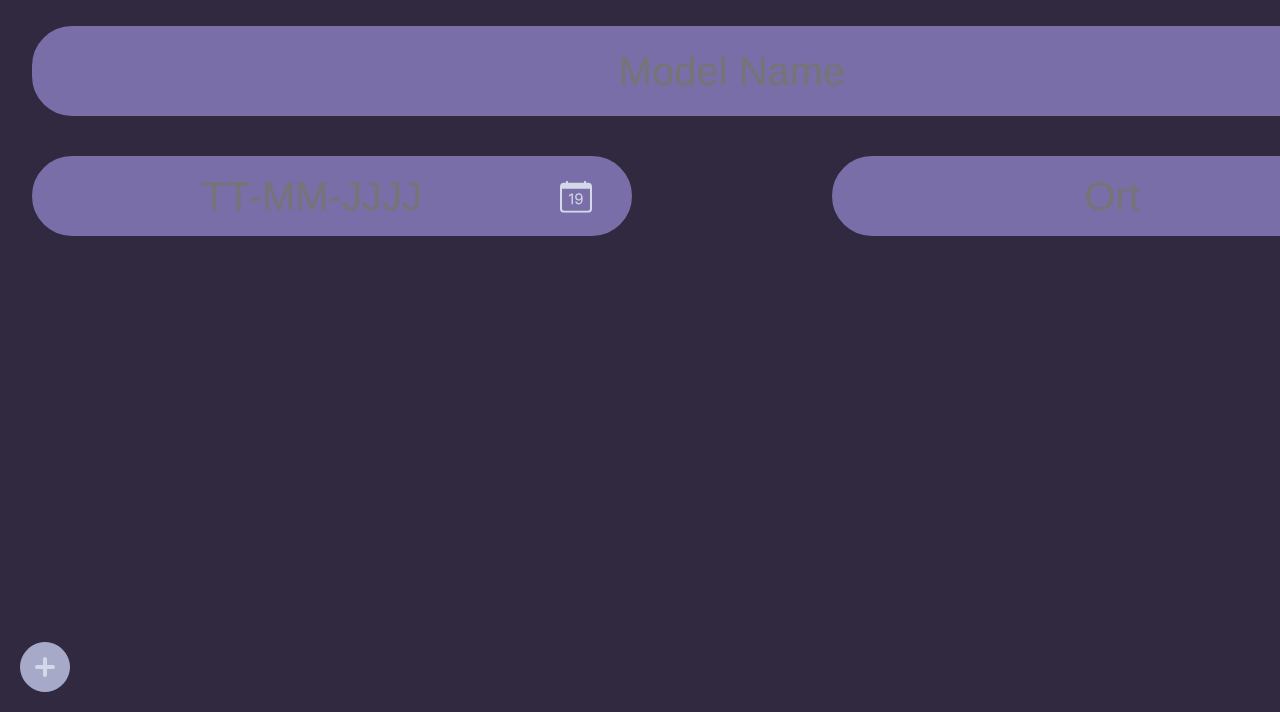
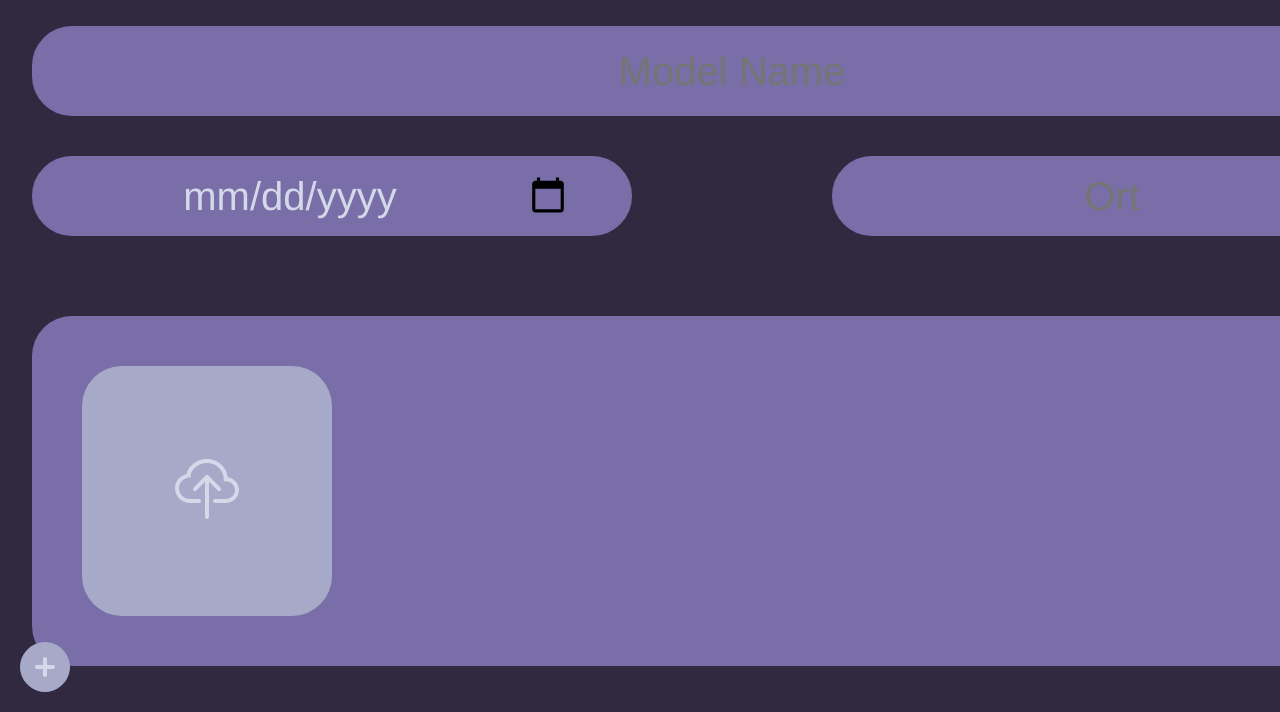
Before and after one commit to davidP1278/Carsdex, an ASP.NET Core app: page /AddPost in a window 1280 px wide. Shown: the part 236-948 px from the top of the page. Run offline with ASP.NET Core 8, Linux system fonts and the light colour scheme; data that the repository does not hold is empty; style sheets or scripts are compiled from the project's sources; some libraries are stand-ins or nearby versions.

Commit message:
Added Upload field and icon

```diff
--- a/Carsdex/Carsdex/Carsdex/Components/Pages/AddPost.razor
+++ b/Carsdex/Carsdex/Carsdex/Components/Pages/AddPost.razor
@@ -11,11 +11,11 @@
 	<div style="display: flex; gap: 200px">
 
 		<div class="inputcontainer">
-			<input placeholder="TT-MM-JJJJ" class="DatumOrt" name="datum" type="text" pattern="\d{2}-\d{2}-\d{4}" maxlength="10" @oninput="FormatDate"/>
-			<svg xmlns="http://www.w3.org/2000/svg" width="32" height="32" fill="currentColor" class="bi bi-calendar-date" viewBox="0 0 16 16">
+			<input placeholder="TT-MM-JJJJ" class="DatumOrt" name="datum" type="date" pattern="\d{2}-\d{2}-\d{4}" maxlength="10"/>
+			@*<svg xmlns="http://www.w3.org/2000/svg" width="32" height="32" fill="currentColor" class="bi bi-calendar-date" viewBox="0 0 16 16">
 				<path d="M6.445 11.688V6.354h-.633A13 13 0 0 0 4.5 7.16v.695c.375-.257.969-.62 1.258-.777h.012v4.61zm1.188-1.305c.047.64.594 1.406 1.703 1.406 1.258 0 2-1.066 2-2.871 0-1.934-.781-2.668-1.953-2.668-.926 0-1.797.672-1.797 1.809 0 1.16.824 1.77 1.676 1.77.746 0 1.23-.376 1.383-.79h.027c-.004 1.316-.461 2.164-1.305 2.164-.664 0-1.008-.45-1.05-.82zm2.953-2.317c0 .696-.559 1.18-1.184 1.18-.601 0-1.144-.383-1.144-1.2 0-.823.582-1.21 1.168-1.21.633 0 1.16.398 1.16 1.23" />
 				<path d="M3.5 0a.5.5 0 0 1 .5.5V1h8V.5a.5.5 0 0 1 1 0V1h1a2 2 0 0 1 2 2v11a2 2 0 0 1-2 2H2a2 2 0 0 1-2-2V3a2 2 0 0 1 2-2h1V.5a.5.5 0 0 1 .5-.5M1 4v10a1 1 0 0 0 1 1h12a1 1 0 0 0 1-1V4z" />
-			</svg>
+			</svg>*@
 		</div>
 
 		<div class="inputcontainer">
@@ -24,12 +24,17 @@
 				<path d="M8 16s6-5.686 6-10A6 6 0 0 0 2 6c0 4.314 6 10 6 10m0-7a3 3 0 1 1 0-6 3 3 0 0 1 0 6" />
 			</svg>
 		</div>
+	</div>
 
+	<div class="Box">
+		<label class="pickBox">
+			<div class="UploadIcon">
+				<svg xmlns="http://www.w3.org/2000/svg" width="64" height="64" fill="currentColor" class="bi bi-cloud-upload" viewBox="0 0 16 16">
+					<path fill-rule="evenodd" d="M4.406 1.342A5.53 5.53 0 0 1 8 0c2.69 0 4.923 2 5.166 4.579C14.758 4.804 16 6.137 16 7.773 16 9.569 14.502 11 12.687 11H10a.5.5 0 0 1 0-1h2.688C13.979 10 15 8.988 15 7.773c0-1.216-1.02-2.228-2.313-2.228h-.5v-.5C12.188 2.825 10.328 1 8 1a4.53 4.53 0 0 0-2.941 1.1c-.757.652-1.153 1.438-1.153 2.055v.448l-.445.049C2.064 4.805 1 5.952 1 7.318 1 8.785 2.23 10 3.781 10H6a.5.5 0 0 1 0 1H3.781C1.708 11 0 9.366 0 7.318c0-1.763 1.266-3.223 2.942-3.593.143-.863.698-1.723 1.464-2.383" />
+					<path fill-rule="evenodd" d="M7.646 4.146a.5.5 0 0 1 .708 0l3 3a.5.5 0 0 1-.708.708L8.5 5.707V14.5a.5.5 0 0 1-1 0V5.707L5.354 7.854a.5.5 0 1 1-.708-.708z" />
+				</svg>
+			</div>
+		</label>
 	</div>
+
 </div>
-
-@code{
-	public void FormatDate(){
-
-	}
-}
--- a/Carsdex/Carsdex/Carsdex/Components/Pages/AddPost.razor.css
+++ b/Carsdex/Carsdex/Carsdex/Components/Pages/AddPost.razor.css
@@ -48,3 +48,26 @@ body {
         pointer-events: none;
         color: #D3D9E9;
     }
+
+.Box {
+    margin-top: 80px;
+    background-color: #796EA8;
+    width: 1400px;
+    height: 350px;
+    border-radius: 40px;
+}
+
+.pickBox {
+    margin-left: 50px;
+    margin-top: 50px;
+    background-color: #A6A9C8;
+    width: 250px;
+    height: 250px;
+    border-radius: 40px;
+}
+
+.UploadIcon {
+    margin-left: 93px;
+    margin-top: 93px;
+    color: #D3D9E9;
+}
```
